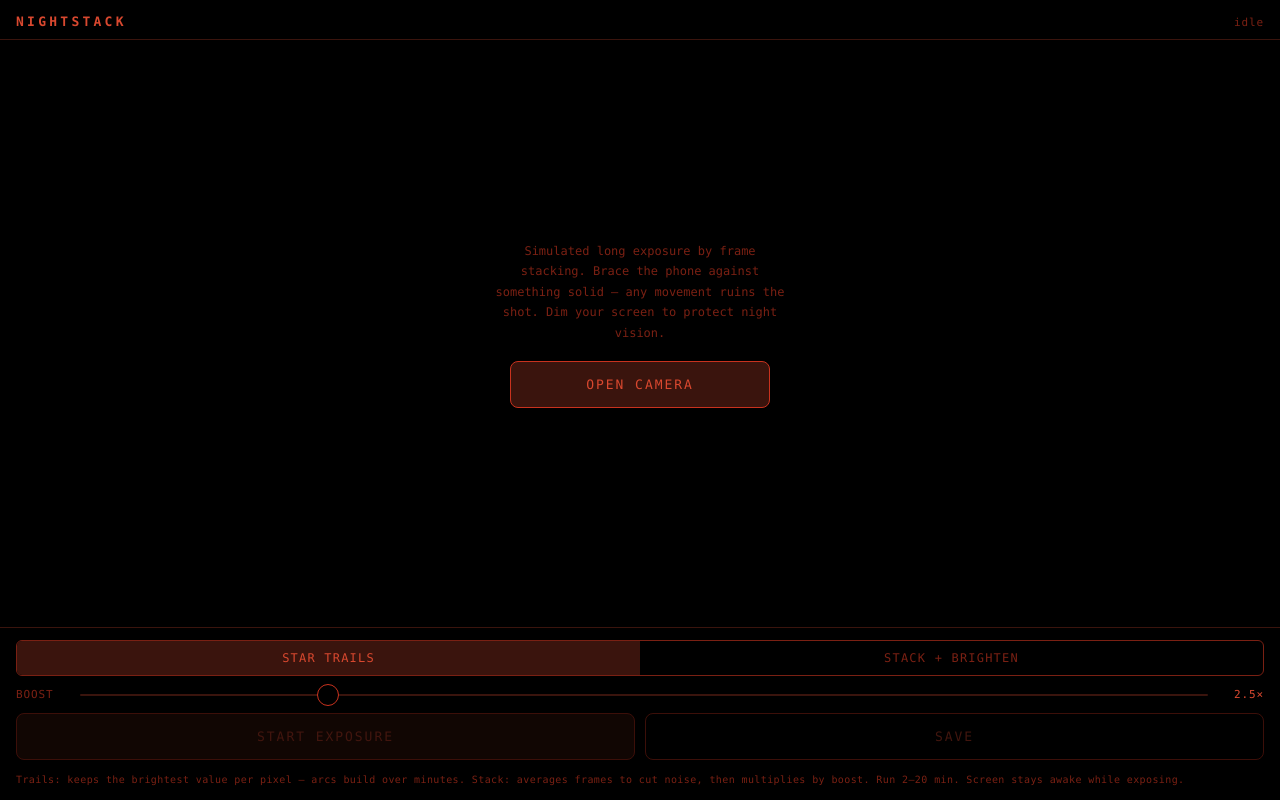
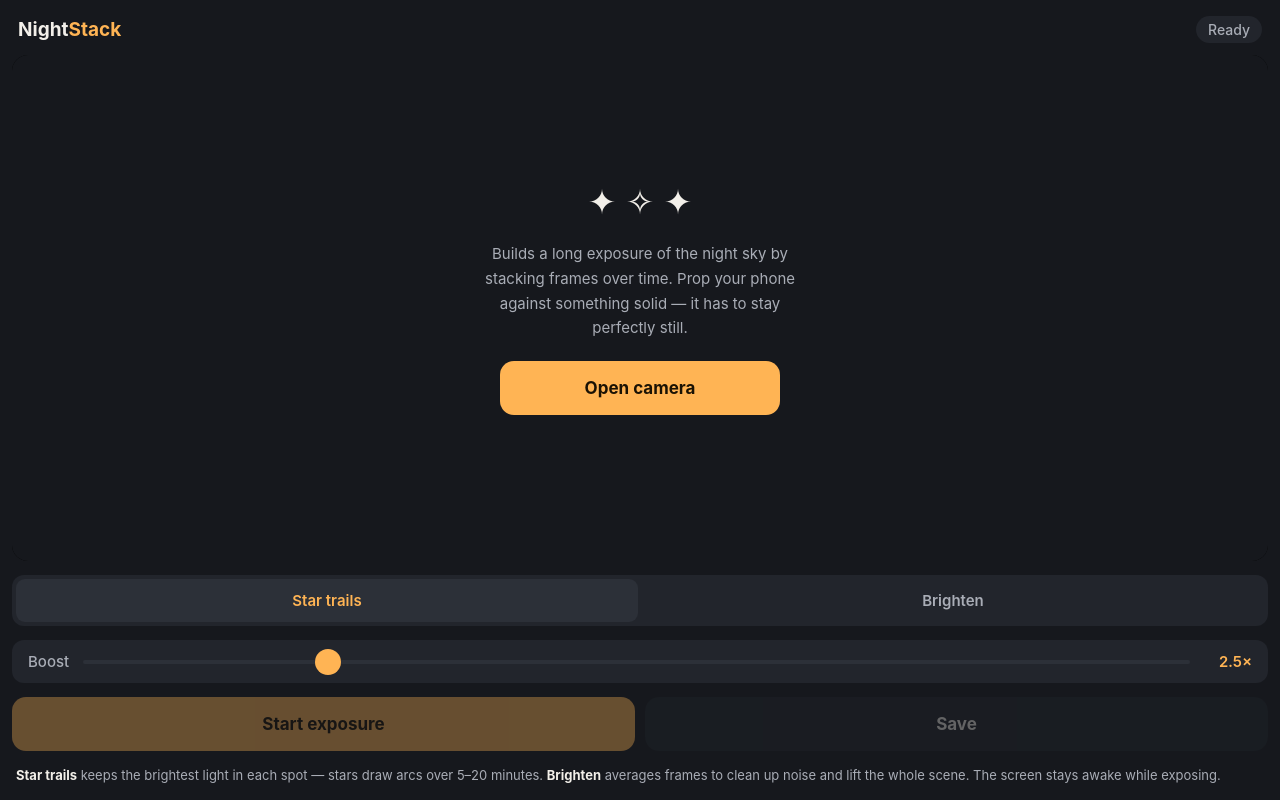
Before and after one commit to quadpolar/nightstack, a plain HTML site: page index.html in a window 1280 px wide. Drawn offline with Linux system fonts and the light colour scheme.

Commit message:
Add files via upload

```diff
--- a/index.html
+++ b/index.html
@@ -5,21 +5,23 @@
 <meta name="viewport" content="width=device-width, initial-scale=1.0, maximum-scale=1.0, user-scalable=no, viewport-fit=cover">
 <meta name="apple-mobile-web-app-capable" content="yes">
 <meta name="apple-mobile-web-app-status-bar-style" content="black-translucent">
-<meta name="theme-color" content="#000000">
+<meta name="theme-color" content="#16181d">
 <title>NightStack</title>
 <style>
   :root{
-    --red:#c8321e;
-    --red-dim:#7a2013;
-    --red-faint:#3a140d;
-    --ink:#0a0a0a;
-    --text:#d9482f;
-    --text-dim:#8f321f;
+    --bg:#16181d;
+    --panel:#22252c;
+    --panel2:#2c3038;
+    --text:#f2efe9;
+    --text-soft:#a9adb6;
+    --amber:#ffb454;
+    --amber-deep:#c47d1e;
+    --stop:#ff6b5e;
   }
   *{margin:0;padding:0;box-sizing:border-box;-webkit-tap-highlight-color:transparent;}
-  html,body{height:100%;background:#000;overflow:hidden;overscroll-behavior:none;}
+  html,body{height:100%;background:var(--bg);overflow:hidden;overscroll-behavior:none;}
   body{
-    font-family:ui-monospace,'SF Mono',Menlo,monospace;
+    font-family:-apple-system,BlinkMacSystemFont,'SF Pro Text',system-ui,sans-serif;
     color:var(--text);
     display:flex;flex-direction:column;
     padding:env(safe-area-inset-top) env(safe-area-inset-right) env(safe-area-inset-bottom) env(safe-area-inset-left);
@@ -27,93 +29,101 @@
   }
 
   header{
-    display:flex;justify-content:space-between;align-items:baseline;
-    padding:14px 16px 10px;
+    display:flex;justify-content:space-between;align-items:center;
+    padding:16px 18px 12px;
   }
-  header h1{font-size:13px;font-weight:600;letter-spacing:.25em;}
-  header .status{font-size:11px;color:var(--red-dim);letter-spacing:.08em;}
+  header h1{font-size:19px;font-weight:700;}
+  header h1 span{color:var(--amber);}
+  header .status{
+    font-size:14px;color:var(--text-soft);font-weight:500;
+    background:var(--panel);padding:5px 12px;border-radius:99px;
+  }
 
   #stage{
     position:relative;flex:1;min-height:0;
     background:#000;
-    border-top:1px solid var(--red-faint);
-    border-bottom:1px solid var(--red-faint);
+    border-radius:16px;
+    margin:0 12px;
+    overflow:hidden;
   }
   #stage video,#stage canvas{
     position:absolute;inset:0;width:100%;height:100%;object-fit:contain;
   }
-  #liveVideo{opacity:1;transition:opacity .4s;}
   #liveVideo.hidden{opacity:0;}
   #previewCanvas{display:none;}
   #previewCanvas.show{display:block;}
 
   #hud{
-    position:absolute;top:10px;left:12px;right:12px;
+    position:absolute;top:12px;left:12px;right:12px;
     display:flex;justify-content:space-between;
-    font-size:12px;letter-spacing:.08em;
+    font-size:16px;font-weight:600;
     pointer-events:none;
-    text-shadow:0 0 6px #000;
+    text-shadow:0 1px 4px rgba(0,0,0,.9);
   }
   #recDot{
-    display:inline-block;width:8px;height:8px;border-radius:50%;
-    background:var(--red);margin-right:6px;vertical-align:1px;
+    display:inline-block;width:10px;height:10px;border-radius:50%;
+    background:var(--stop);margin-right:8px;
     animation:blink 1.6s steps(2) infinite;
   }
-  @keyframes blink{50%{opacity:.15;}}
+  @keyframes blink{50%{opacity:.2;}}
   @media (prefers-reduced-motion:reduce){#recDot{animation:none;}}
 
   #startOverlay{
     position:absolute;inset:0;display:flex;flex-direction:column;
-    align-items:center;justify-content:center;gap:18px;
-    background:#000;z-index:5;text-align:center;padding:24px;
+    align-items:center;justify-content:center;gap:20px;
+    background:var(--bg);z-index:5;text-align:center;padding:28px;
   }
-  #startOverlay p{font-size:12px;line-height:1.7;color:var(--red-dim);max-width:300px;}
+  #startOverlay .stars{font-size:34px;}
+  #startOverlay p{font-size:15px;line-height:1.65;color:var(--text-soft);max-width:320px;}
+  #errMsg{color:var(--stop);font-size:14px;}
 
-  #controls{padding:12px 16px calc(12px + env(safe-area-inset-bottom));display:flex;flex-direction:column;gap:12px;}
+  #controls{padding:14px 12px calc(14px + env(safe-area-inset-bottom));display:flex;flex-direction:column;gap:14px;}
 
-  .row{display:flex;gap:10px;align-items:center;}
-
-  .seg{display:flex;flex:1;border:1px solid var(--red-dim);border-radius:6px;overflow:hidden;}
+  .seg{display:flex;background:var(--panel);border-radius:12px;padding:4px;gap:4px;}
   .seg button{
-    flex:1;padding:10px 0;font-size:12px;letter-spacing:.1em;
-    background:transparent;color:var(--red-dim);border:0;
+    flex:1;padding:12px 0;font-size:15px;font-weight:600;
+    background:transparent;color:var(--text-soft);border:0;border-radius:9px;
     font-family:inherit;
   }
-  .seg button.on{background:var(--red-faint);color:var(--text);}
+  .seg button.on{background:var(--panel2);color:var(--amber);}
 
-  .slider-row{display:flex;align-items:center;gap:12px;font-size:11px;letter-spacing:.08em;}
-  .slider-row label{width:52px;color:var(--red-dim);}
-  .slider-row output{width:44px;text-align:right;}
+  .slider-row{
+    display:flex;align-items:center;gap:14px;
+    background:var(--panel);border-radius:12px;padding:12px 16px;
+    font-size:15px;font-weight:500;
+  }
+  .slider-row label{color:var(--text-soft);}
+  .slider-row output{min-width:48px;text-align:right;color:var(--amber);font-weight:600;font-variant-numeric:tabular-nums;}
   input[type=range]{
-    flex:1;appearance:none;-webkit-appearance:none;height:2px;background:var(--red-faint);border-radius:2px;
+    flex:1;appearance:none;-webkit-appearance:none;height:4px;background:var(--panel2);border-radius:4px;
   }
   input[type=range]::-webkit-slider-thumb{
-    -webkit-appearance:none;width:22px;height:22px;border-radius:50%;
-    background:#000;border:1.5px solid var(--red);
+    -webkit-appearance:none;width:26px;height:26px;border-radius:50%;
+    background:var(--amber);border:none;
   }
 
   .btn{
-    font-family:inherit;font-size:13px;letter-spacing:.15em;
-    padding:15px 0;border-radius:8px;border:1px solid var(--red);
-    background:transparent;color:var(--text);width:100%;
+    font-family:inherit;font-size:17px;font-weight:700;
+    padding:17px 0;border-radius:14px;border:none;
+    background:var(--panel);color:var(--text);width:100%;
   }
-  .btn:active{background:var(--red-faint);}
-  .btn.primary{background:var(--red-faint);}
-  .btn.danger{border-color:var(--red);color:#ff6a4d;}
-  .btn[disabled]{opacity:.3;}
-  .btn:focus-visible{outline:2px solid var(--red);outline-offset:2px;}
+  .btn:active{filter:brightness(1.15);}
+  .btn.primary{background:var(--amber);color:#1a1204;}
+  .btn.danger{background:var(--stop);color:#2a0a06;}
+  .btn[disabled]{opacity:.35;}
+  .btn:focus-visible{outline:3px solid var(--amber);outline-offset:2px;}
 
   .btnrow{display:flex;gap:10px;}
   .btnrow .btn{flex:1;}
 
-  #note{font-size:10px;color:var(--red-dim);line-height:1.6;letter-spacing:.04em;}
+  #note{font-size:13px;color:var(--text-soft);line-height:1.6;padding:0 4px;}
 </style>
 </head>
 <body>
 
 <header>
-  <h1>NIGHTSTACK</h1>
-  <div class="status" id="statusText">idle</div>
+  <h1>Night<span>Stack</span></h1>
+  <div class="status" id="statusText">Ready</div>
 </header>
 
 <div id="stage">
@@ -124,30 +134,31 @@
     <span id="frameCount">0 frames</span>
   </div>
   <div id="startOverlay">
-    <p>Simulated long exposure by frame stacking. Brace the phone against something solid — any movement ruins the shot. Dim your screen to protect night vision.</p>
-    <button class="btn primary" id="camBtn" style="max-width:260px">OPEN CAMERA</button>
-    <p id="errMsg" style="color:#ff6a4d"></p>
+    <div class="stars">✦ ✧ ✦</div>
+    <p>Builds a long exposure of the night sky by stacking frames over time. Prop your phone against something solid — it has to stay perfectly still.</p>
+    <button class="btn primary" id="camBtn" style="max-width:280px">Open camera</button>
+    <p id="errMsg"></p>
   </div>
 </div>
 
 <div id="controls">
   <div class="seg" role="group" aria-label="Mode">
-    <button id="modeTrails" class="on">STAR TRAILS</button>
-    <button id="modeStack">STACK + BRIGHTEN</button>
+    <button id="modeTrails" class="on">Star trails</button>
+    <button id="modeStack">Brighten</button>
   </div>
 
   <div class="slider-row">
-    <label for="boost">BOOST</label>
+    <label for="boost">Boost</label>
     <input type="range" id="boost" min="1" max="8" step="0.5" value="2.5">
     <output id="boostVal">2.5×</output>
   </div>
 
   <div class="btnrow">
-    <button class="btn primary" id="startBtn" disabled>START EXPOSURE</button>
-    <button class="btn" id="saveBtn" disabled>SAVE</button>
+    <button class="btn primary" id="startBtn" disabled>Start exposure</button>
+    <button class="btn" id="saveBtn" disabled>Save</button>
   </div>
 
-  <div id="note">Trails: keeps the brightest value per pixel — arcs build over minutes. Stack: averages frames to cut noise, then multiplies by boost. Run 2–20 min. Screen stays awake while exposing.</div>
+  <div id="note"><b style="color:var(--text)">Star trails</b> keeps the brightest light in each spot — stars draw arcs over 5–20 minutes. <b style="color:var(--text)">Brighten</b> averages frames to clean up noise and lift the whole scene. The screen stays awake while exposing.</div>
 </div>
 
 <script>
@@ -226,7 +237,7 @@
 
       overlay.style.display = 'none';
       startBtn.disabled = false;
-      statusText.textContent = 'live';
+      statusText.textContent = 'Live';
     } catch (e) {
       errMsg.textContent = 'Camera blocked: ' + e.message;
     }
@@ -302,12 +313,12 @@
       initAccumulator();
       running = true;
       startTime = Date.now();
-      startBtn.textContent = 'STOP EXPOSURE';
+      startBtn.textContent = 'Stop exposure';
       startBtn.classList.remove('primary');
       startBtn.classList.add('danger');
       saveBtn.disabled = true;
       hud.hidden = false;
-      statusText.textContent = mode === 'trails' ? 'exposing · trails' : 'exposing · stack';
+      statusText.textContent = mode === 'trails' ? 'Exposing · trails' : 'Exposing · brighten';
       video.classList.add('hidden');
       canvas.classList.add('show');
       await requestWake();
@@ -326,11 +337,11 @@
       clearInterval(hudTimer);
       if (wakeLock) { try { wakeLock.release(); } catch(e){} wakeLock = null; }
       render();
-      startBtn.textContent = 'START EXPOSURE';
+      startBtn.textContent = 'Start exposure';
       startBtn.classList.add('primary');
       startBtn.classList.remove('danger');
       saveBtn.disabled = frames === 0;
-      statusText.textContent = 'done · ' + frames + ' frames';
+      statusText.textContent = 'Done · ' + frames + ' frames';
     }
   };
 
--- a/sw.js
+++ b/sw.js
@@ -1,4 +1,4 @@
-const CACHE = 'nightstack-v1';
+const CACHE = 'nightstack-v2';
 const ASSETS = ['./', './index.html'];
 
 self.addEventListener('install', e => {
```
